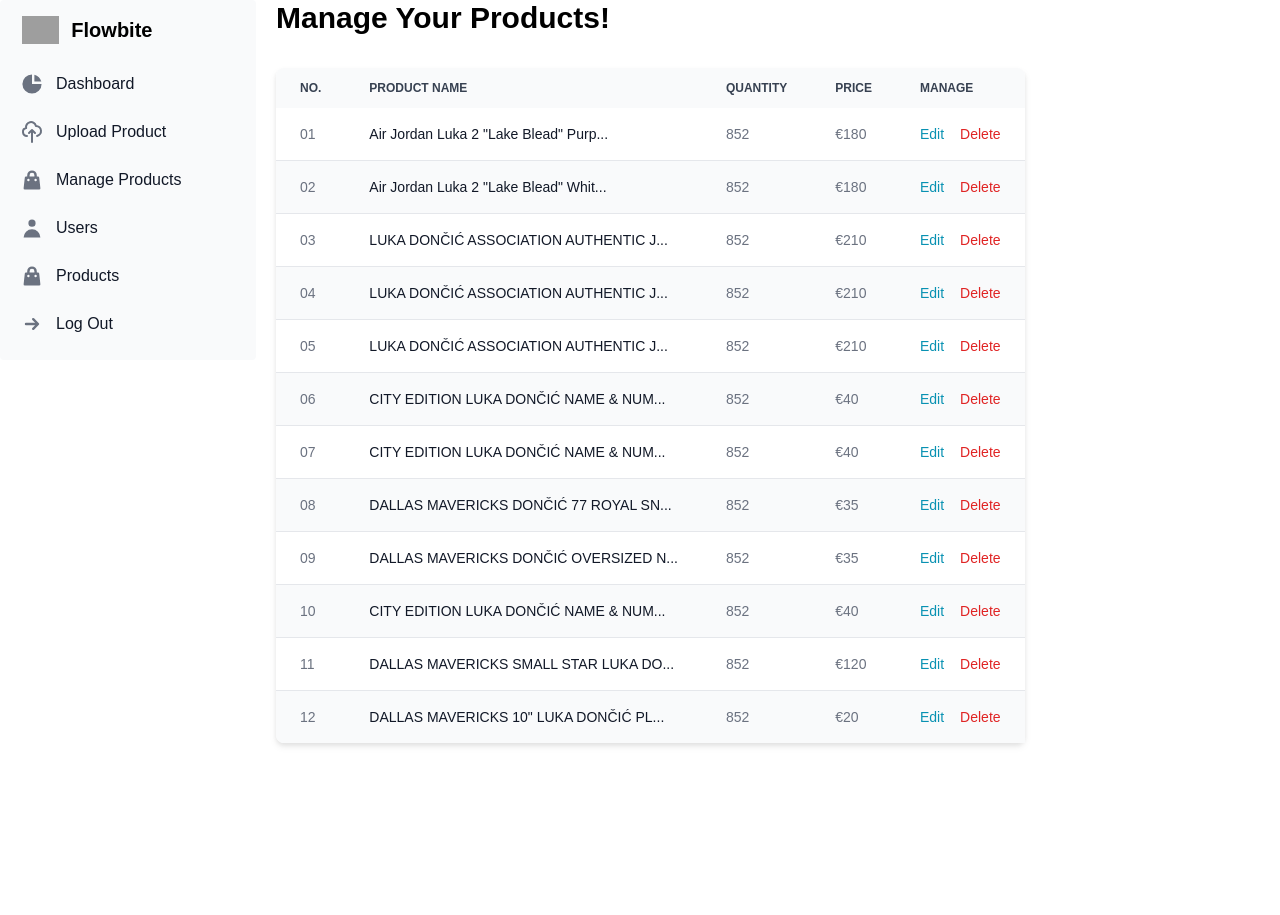
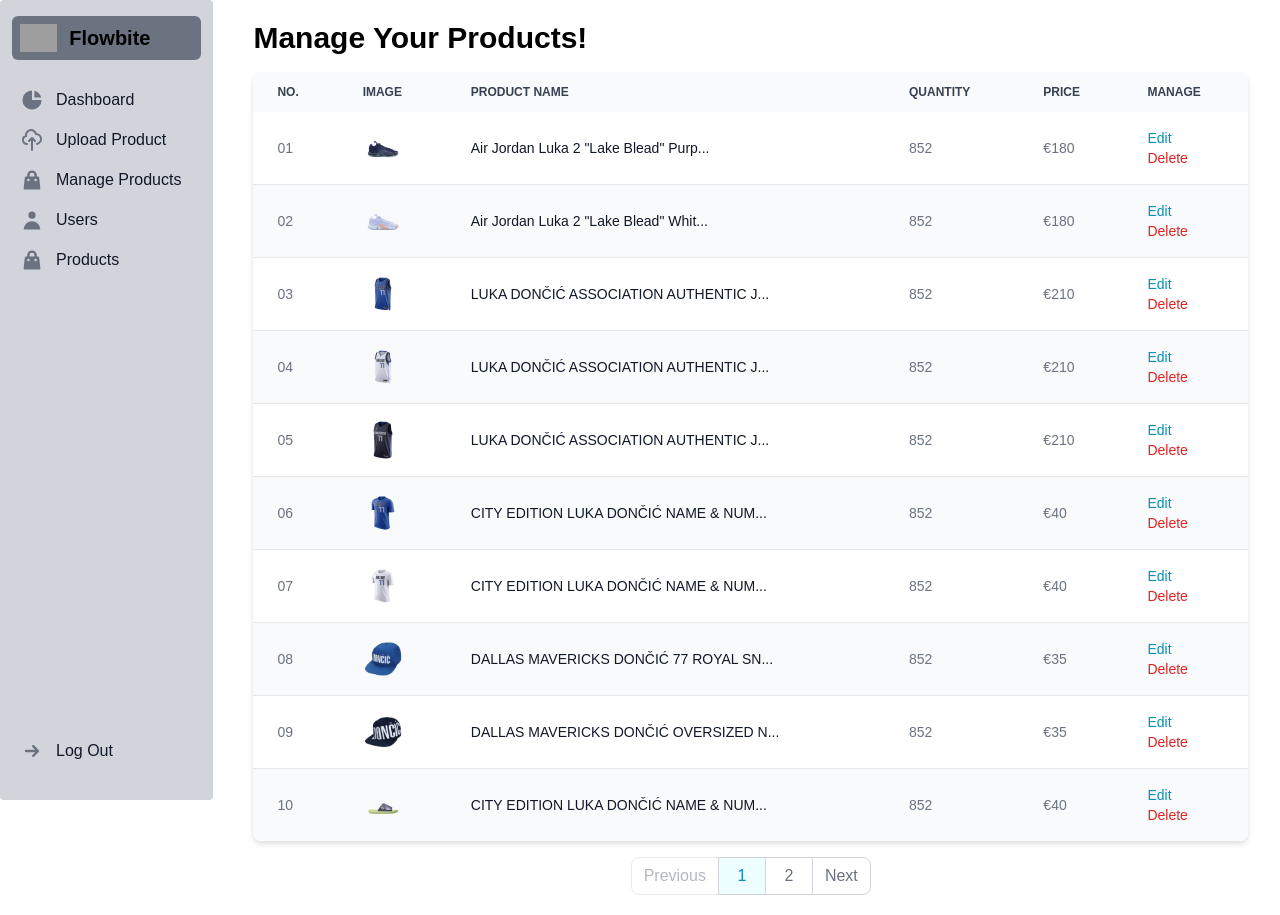
Before and after one commit to Csikito/mini_e-commerce, a React (Create React App) app: page /mini_e-commerce/admin/dasboard/manage in a window 1280 px wide. Before the commit the page ends 800 px from the top, so only its background shows below. Built offline with nearby package versions, Linux system fonts and the light colour scheme; grey boxes are pictures that could not be loaded.

Commit message:
edited the ManageProduct,UploadProduct,EditProduct and SideBar

```diff
--- a/src/dashboard/DashboardLayout.js
+++ b/src/dashboard/DashboardLayout.js
@@ -1,11 +1,13 @@
-import React from "react";
+import React, { useState } from "react";
 import { Outlet } from "react-router-dom";
 import SideBar from "./SideBar";
 
 const DashboardLayout = () => {
+  const [sideBarMenu, setSideBarMenu] = useState(false);
+
   return (
-    <div className="flex gap-5 flex-col md:flex-row">
-      <SideBar />
+    <div className="relative flex gap-5 flex-col md:flex-row">
+      <SideBar sideBarMenu={sideBarMenu} setSideBarMenu={setSideBarMenu} />
       <Outlet />
     </div>
   );
--- a/src/dashboard/EditProduct.js
+++ b/src/dashboard/EditProduct.js
@@ -74,9 +74,13 @@
 
   //add img
   const handlerClickImg = () => {
-    const newImg = [...editImg, proImg];
-    setEditImg(newImg);
-    setProImg("");
+    if (proImg !== "") {
+      const newImg = [...editImg, proImg];
+      setEditImg(newImg);
+      setProImg("");
+    } else {
+      alert("Fill in the part of product image link!");
+    }
   };
   // delete img
   const handleDeleteImg = (img) => {
@@ -86,9 +90,9 @@
   };
 
   return (
-    <section className="px-4 mx-4 my-12 bg-gray-500 w-full">
+    <section className="px-4 mx-4 my-12  w-full">
       <h2 className="mb-8 text-3xl font-bold">Edit product!</h2>
-      <form className="flex lg:max-w-[1180px] flex-col flex-wrap gap-4">
+      <form className="flex lg:max-w-[1180px] flex-col flex-wrap gap-4  bg-slate-200 p-5 rounded mr-6 md:mr-0">
         {/* first row */}
         <div className="flex gap-8">
           {/* product name */}
@@ -110,9 +114,9 @@
         </div>
 
         {/* 2nd Row */}
-        <div className="flex gap-8">
+        <div className="sm:flex gap-8">
           {/* product size */}
-          <div className="lg:w-1/3">
+          <div className="w-full sm:w-1/3">
             <div className="mb-2 block">
               <Label htmlFor="inputState" value="Product Size" />
             </div>
@@ -136,7 +140,7 @@
           </div>
 
           {/* price */}
-          <div className="lg:w-1/3">
+          <div className="w-full sm:w-1/3">
             <div className="mb-2 block">
               <Label htmlFor="price" value="Price" />
             </div>
@@ -151,7 +155,7 @@
               onChange={(e) => setEditPrice(e.target.value)}
             />
           </div>
-          <div className="lg:w-1/3">
+          <div className="w-full sm:w-1/3">
             <div className="mb-2 block">
               <Label htmlFor="quantity" value="Quantity" />
             </div>
@@ -189,7 +193,7 @@
         {/* product img url */}
         <div>
           <div className="mb-2 block">
-            <Label htmlFor="productImgUrl" value="Product Img Link" />
+            <Label htmlFor="productImgUrl" value="Product Image Link" />
           </div>
           <TextInput
             id="productImgUrl"
@@ -223,7 +227,7 @@
               </div>
             ))
           ) : (
-            <p className="text-red-400">upload img</p>
+            <p className="text-red-400">Upload image</p>
           )}
         </div>
 
--- a/src/dashboard/ManageProducts.js
+++ b/src/dashboard/ManageProducts.js
@@ -1,28 +1,52 @@
-import React, { useContext } from "react";
+import React, { useState, useContext } from "react";
 import { Table } from "flowbite-react";
 import DataContext from "../context/DataContext";
 import ManageProductsRow from "./ManageProductsRow";
+import { Pagination } from "flowbite-react";
 
 const ManageProducts = () => {
   const { product } = useContext(DataContext);
+  const [currentPage, setCurrentPage] = useState(1);
+  const porstsPerPage = 10;
+  const pageNumbers = Math.ceil(product.length / porstsPerPage);
+
+  const onPageChange = (page: number) => setCurrentPage(page);
+
+  //Get current posts/page
+  const indexTo = currentPage * porstsPerPage; //(2 * 10)
+  const indexFrom = indexTo - porstsPerPage; // (20 - 10)
+  const currentPosts = product.slice(indexFrom, indexTo); // slice(10, 20)
 
   return (
-    <section>
-      <h2 className="mb-8 text-3xl font-bold">Manage Your Products!</h2>
+    <section className="w-full p-5 lg:pr-8 ">
+      <h2 className="mb-4 text-3xl font-bold">Manage Your Products!</h2>
       <Table striped>
         <Table.Head>
           <Table.HeadCell>No.</Table.HeadCell>
+          <Table.HeadCell>Image</Table.HeadCell>
           <Table.HeadCell>Product name</Table.HeadCell>
           <Table.HeadCell>Quantity</Table.HeadCell>
           <Table.HeadCell>Price</Table.HeadCell>
           <Table.HeadCell>Manage</Table.HeadCell>
         </Table.Head>
         <Table.Body className="divide-y">
-          {product.map((item, index) => (
+          {currentPosts.map((item, index) => (
             <ManageProductsRow key={item.id} item={item} no={index} />
           ))}
         </Table.Body>
       </Table>
+
+      {pageNumbers > 1 ? (
+        <div className="flex overflow-x-auto sm:justify-center mt-4">
+          <Pagination
+            currentPage={currentPage}
+            totalPages={pageNumbers}
+            onPageChange={onPageChange}
+          />
+        </div>
+      ) : (
+        ""
+      )}
     </section>
   );
 };
--- a/src/dashboard/ManageProductsRow.js
+++ b/src/dashboard/ManageProductsRow.js
@@ -15,12 +15,15 @@
   return (
     <Table.Row className="bg-white dark:border-gray-700 dark:bg-gray-800">
       <Table.Cell>{no + 1 < 10 ? `0${no + 1}` : no + 1}</Table.Cell>
+      <Table.Cell>
+        <img src={`${item.img[0]}`} alt="item" className="w-[40px] " />
+      </Table.Cell>
       <Table.Cell className="whitespace-nowrap font-medium text-gray-900 dark:text-white">
         {item.title.length < 35 ? item.title : `${item.title.slice(0, 35)}...`}
       </Table.Cell>
       <Table.Cell>852</Table.Cell>
       <Table.Cell>€{item.price}</Table.Cell>
-      <Table.Cell className="flex gap-4">
+      <Table.Cell className=" ">
         <Link
           to={`/mini_e-commerce/admin/dasboard/edit_product/${item.id}`}
           className="font-medium text-cyan-600 hover:underline dark:text-cyan-500"
--- a/src/dashboard/SideBar.js
+++ b/src/dashboard/SideBar.js
@@ -6,20 +6,34 @@
   HiOutlineCloudUpload,
   HiShoppingBag,
   HiUser,
+  HiMenu,
 } from "react-icons/hi";
+import { IoMdClose } from "react-icons/io";
 
-const SideBar = () => {
+const SideBar = ({ sideBarMenu, setSideBarMenu }) => {
   return (
-    <Sidebar aria-label="Sidebar with logo branding example">
+    <>
+      <div
+        className="absolute lg:hidden top-5 right-5 text-2xl p-1 bg-slate-300 rounded hover:text-blue-400 cursor-pointer transition-all duration-300 z-50"
+        onClick={() => setSideBarMenu(!sideBarMenu)}
+      >
+        {sideBarMenu ? <IoMdClose /> : <HiMenu />}
+      </div>
+      <Sidebar
+        aria-label="Sidebar with logo branding example"
+        className={`${sideBarMenu ? "left-0" : "-left-72"} side__bar`}
+      >
         <Sidebar.Logo
           href="#"
           img="https://w7.pngwing.com/pngs/223/244/png-transparent-computer-icons-avatar-user-profile-avatar-heroes-rectangle-black-thumbnail.png"
           imgAlt="Flowbite logo"
+          className="bg-gray-500 p-2 rounded-md "
         >
           Flowbite
         </Sidebar.Logo>
-      <Sidebar.Items>
-        <Sidebar.ItemGroup>
+        <Sidebar.Items className="h-[90%]">
+          <Sidebar.ItemGroup className="h-full flex flex-col justify-between">
+            <div>
               <Sidebar.Item
                 href="/mini_e-commerce/admin/dasboard"
                 icon={HiChartPie}
@@ -44,12 +58,18 @@
               <Sidebar.Item href="#" icon={HiShoppingBag}>
                 Products
               </Sidebar.Item>
-          <Sidebar.Item href="/mini_e-commerce/logout" icon={HiArrowSmRight}>
+            </div>
+            <Sidebar.Item
+              href="/mini_e-commerce/logout"
+              icon={HiArrowSmRight}
+              className="hover:text-red-400"
+            >
               Log Out
             </Sidebar.Item>
           </Sidebar.ItemGroup>
         </Sidebar.Items>
       </Sidebar>
+    </>
   );
 };
 
--- a/src/dashboard/UploadProduct.js
+++ b/src/dashboard/UploadProduct.js
@@ -58,9 +58,13 @@
   //add img
 
   const handlerClickImg = () => {
-    const newImg = [...allProImg, proImg];
-    setAllProImg(newImg);
-    setProImg("");
+    if (proImg !== "") {
+      const newImg = [...allProImg, proImg];
+      setAllProImg(newImg);
+      setProImg("");
+    } else {
+      alert("Fill in the part of product image link!");
+    }
   };
 
   // delete img
@@ -70,10 +74,10 @@
   };
 
   return (
-    <section className="px-4 mx-4 my-12 bg-gray-500 w-full">
+    <section className="px-4 mx-4 my-12 w-full ">
       <h2 className="mb-8 text-3xl font-bold">Upload A Product!</h2>
       <form
-        className="flex lg:max-w-[1180px] flex-col flex-wrap gap-4"
+        className="flex lg:max-w-[1180px] flex-col flex-wrap gap-4 bg-slate-200 p-5 rounded mr-6 md:mr-0"
         onSubmit={handleSubmit}
       >
         {/* first row */}
@@ -95,9 +99,9 @@
         </div>
 
         {/* 2nd Row */}
-        <div className="flex gap-8">
+        <div className="sm:flex gap-8">
           {/* product size */}
-          <div className="lg:w-1/3">
+          <div className="w-full sm:w-1/3">
             <div className="mb-2 block">
               <Label htmlFor="inputState" value="Product Size" />
             </div>
@@ -121,7 +125,7 @@
           </div>
 
           {/* price */}
-          <div className="lg:w-1/3">
+          <div className="w-full sm:w-1/3">
             <div className="mb-2 block">
               <Label htmlFor="price" value="Price" />
             </div>
@@ -134,7 +138,7 @@
               className="w-full"
             />
           </div>
-          <div className="lg:w-1/3">
+          <div className="w-full sm:w-1/3">
             <div className="mb-2 block">
               <Label htmlFor="quantity" value="Quantity" />
             </div>
@@ -202,7 +206,7 @@
               </div>
             ))
           ) : (
-            <p className="text-red-400">upload img</p>
+            <p className="text-red-400">Upload image</p>
           )}
         </div>
 
--- a/src/index.css
+++ b/src/index.css
@@ -15,6 +15,15 @@
   --bg-color-img: rgb(0, 100, 177, 0.5);
 }
 
+/**** SIDE BAR ****/
+nav.side__bar {
+  @apply h-[100vh] absolute lg:relative top-0 lg:left-0 transition-all duration-300 z-40;
+}
+
+.side__bar div {
+  @apply bg-gray-300;
+}
+
 body {
   /* background-color: white;
   color: rgba(0, 0, 0, 0.8); */
```
Lines whose indentation alone changed are shown as unchanged.
